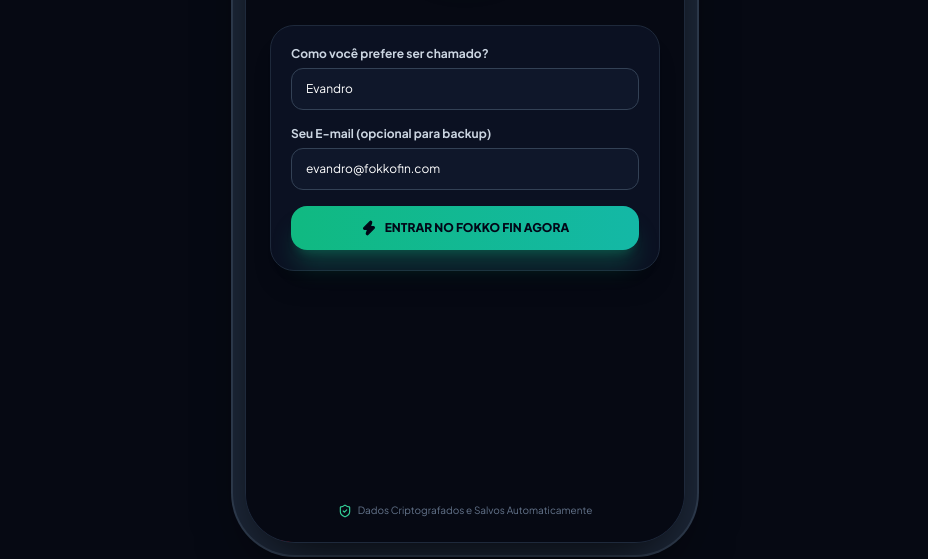
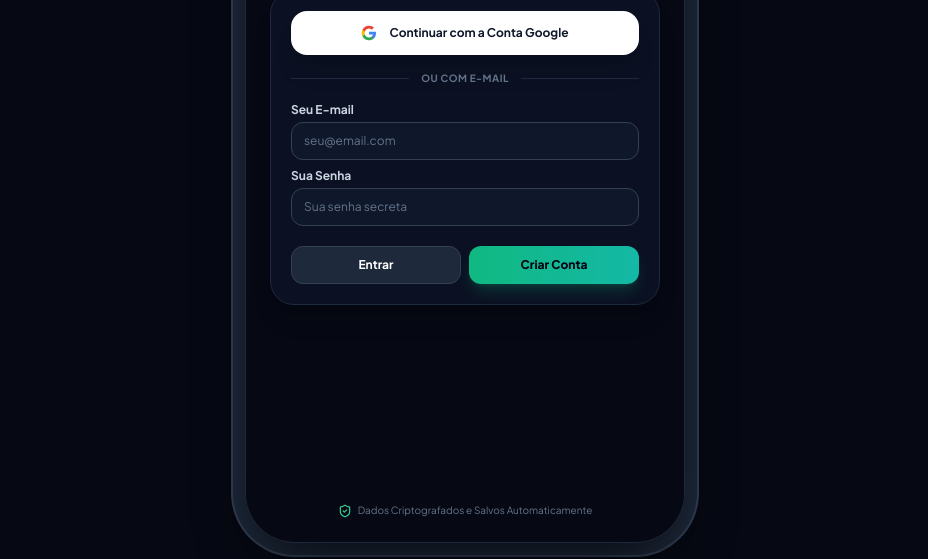
Before and after one commit to evandroomiix/fokkofin, a plain HTML site: page app.html in a window 1280 px wide. Shown: the part 457-1016 px from the top of the page, without its empty margins (175-1103 px from the left). Drawn offline with nearby package versions, Linux system fonts and the light colour scheme.

Commit message:
feat: real Google OAuth integration button and Supabase session management

```diff
--- a/app.html
+++ b/app.html
@@ -214,23 +214,42 @@
         <!-- Alerta de Status -->
         <div id="authAlert" class="hidden p-3 rounded-2xl text-xs font-semibold border"></div>
 
-        <!-- Entrada Imediata em 1 Clique -->
+        <!-- Entrada Oficial: Google e E-mail -->
         <div class="p-5 rounded-3xl bg-[#0b1122] border border-slate-800 shadow-xl space-y-4">
-          <div>
-            <label class="block text-xs font-bold text-slate-300 mb-1.5">Como você prefere ser chamado?</label>
-            <input type="text" id="sbUserName" placeholder="Seu nome ou apelido (Ex: Evandro)" value="Evandro" class="w-full py-3 px-3.5 rounded-xl bg-slate-900 border border-slate-700 text-white text-xs placeholder-slate-500 focus:outline-none focus:border-emerald-500">
-          </div>
-
-          <div>
-            <label class="block text-xs font-bold text-slate-300 mb-1.5">Seu E-mail (opcional para backup)</label>
-            <input type="email" id="sbEmail" placeholder="seu@email.com" value="evandro@fokkofin.com" class="w-full py-3 px-3.5 rounded-xl bg-slate-900 border border-slate-700 text-white text-xs placeholder-slate-500 focus:outline-none focus:border-emerald-500">
-          </div>
-
-          <!-- Botão Principal de Acesso Direto -->
-          <button onclick="handleInstantAccess()" class="w-full py-3.5 bg-gradient-to-r from-emerald-500 to-teal-500 hover:from-emerald-400 hover:to-teal-400 text-slate-950 font-black rounded-2xl text-xs flex items-center justify-center gap-2 shadow-xl shadow-emerald-500/25 transition active:scale-95">
-            <i data-lucide="zap" class="w-4 h-4 fill-current"></i>
-            <span>ENTRAR NO FOKKO FIN AGORA</span>
+
+          <!-- Botão Oficial Google -->
+          <button id="btnGoogleAuth" onclick="signInWithGoogle()" class="w-full py-3.5 px-4 bg-white hover:bg-slate-100 text-slate-900 font-bold rounded-2xl text-xs flex items-center justify-center gap-3 shadow-xl transition active:scale-95">
+            <svg class="w-4 h-4" viewBox="0 0 24 24"><path fill="#4285F4" d="M22.56 12.25c0-.78-.07-1.53-.2-2.25H12v4.26h5.92c-.26 1.37-1.04 2.53-2.21 3.31v2.77h3.57c2.08-1.92 3.28-4.74 3.28-8.09z"/><path fill="#34A853" d="M12 23c2.97 0 5.46-.98 7.28-2.66l-3.57-2.77c-.98.66-2.23 1.06-3.71 1.06-2.86 0-5.29-1.93-6.16-4.53H2.18v2.84C3.99 20.53 7.7 23 12 23z"/><path fill="#FBBC05" d="M5.84 14.09c-.22-.66-.35-1.36-.35-2.09s.13-1.43.35-2.09V7.06H2.18C1.43 8.55 1 10.22 1 12s.43 3.45 1.18 4.94l2.85-2.22.81-.63z"/><path fill="#EA4335" d="M12 5.38c1.62 0 3.06.56 4.21 1.64l3.15-3.15C17.45 2.09 14.97 1 12 1 7.7 1 3.99 3.47 2.18 7.06l3.66 2.84c.87-2.6 3.3-4.52 6.16-4.52z"/></svg>
+            <span>Continuar com a Conta Google</span>
           </button>
+
+          <div class="flex items-center gap-3 my-2">
+            <div class="flex-1 h-[1px] bg-slate-800"></div>
+            <span class="text-[10px] uppercase font-bold text-slate-500 tracking-wider">ou com e-mail</span>
+            <div class="flex-1 h-[1px] bg-slate-800"></div>
+          </div>
+
+          <!-- Campos E-mail e Senha -->
+          <div class="space-y-2">
+            <div>
+              <label class="block text-xs font-bold text-slate-300 mb-1">Seu E-mail</label>
+              <input type="email" id="sbEmail" placeholder="seu@email.com" class="w-full py-2.5 px-3 rounded-xl bg-slate-900 border border-slate-700 text-white text-xs placeholder-slate-500 focus:outline-none focus:border-emerald-500">
+            </div>
+            <div>
+              <label class="block text-xs font-bold text-slate-300 mb-1">Sua Senha</label>
+              <input type="password" id="sbPassword" placeholder="Sua senha secreta" class="w-full py-2.5 px-3 rounded-xl bg-slate-900 border border-slate-700 text-white text-xs placeholder-slate-500 focus:outline-none focus:border-emerald-500">
+            </div>
+          </div>
+
+          <!-- Botões de Ação Email -->
+          <div class="grid grid-cols-2 gap-2 pt-1">
+            <button onclick="handleEmailSignIn()" class="py-2.5 bg-slate-800 hover:bg-slate-700 border border-slate-700 text-white font-bold rounded-xl text-xs transition">
+              Entrar
+            </button>
+            <button onclick="handleEmailSignUp()" class="py-2.5 bg-gradient-to-r from-emerald-500 to-teal-500 hover:from-emerald-400 hover:to-teal-400 text-slate-950 font-black rounded-xl text-xs transition shadow-lg shadow-emerald-500/20">
+              Criar Conta
+            </button>
+          </div>
         </div>
 
       </div>
@@ -2321,30 +2340,74 @@
       if (window.lucide) lucide.createIcons();
     }
 
-    function handleInstantAccess() {
-      const nameInput = document.getElementById('sbUserName');
-      const emailInput = document.getElementById('sbEmail');
-      const userName = (nameInput && nameInput.value.trim()) || 'Evandro';
-      const userEmail = (emailInput && emailInput.value.trim()) || 'evandro@fokkofin.com';
-
-      currentUser = {
-        name: userName,
-        email: userEmail,
-        id: 'usr_' + Date.now()
-      };
-
-      localStorage.setItem('fokko_user_session', JSON.stringify(currentUser));
-
-      confetti({ particleCount: 70, spread: 60, origin: { y: 0.6 } });
+    async function signInWithGoogle() {
+      if (!sbClient) return alert('Cliente Supabase não inicializado.');
       hideAuthAlert();
-      hideAuthScreen();
-
-      const emailSpan = document.getElementById('userEmailSpan');
-      if (emailSpan) emailSpan.innerText = userName;
-
-      // Sincronização silenciosa em background no Supabase
-      if (sbClient) {
-        sbClient.auth.signUp({ email: userEmail, password: 'FokkoUser@2026' }).catch(() => {});
+      showAuthAlert('Conectando ao Google...', 'info');
+      try {
+        const { error } = await sbClient.auth.signInWithOAuth({
+          provider: 'google',
+          options: {
+            redirectTo: window.location.origin + '/app.html'
+          }
+        });
+        if (error) {
+          showAuthAlert('Erro Google: ' + error.message, 'error');
+        }
+      } catch (e) {
+        showAuthAlert('Falha ao conectar: ' + e.message, 'error');
+      }
+    }
+
+    async function handleEmailSignIn() {
+      if (!sbClient) return alert('Cliente Supabase indisponível.');
+      const email = document.getElementById('sbEmail').value.trim();
+      const password = document.getElementById('sbPassword').value;
+      if (!email || !password) {
+        return showAuthAlert('Por favor, informe seu e-mail e senha.');
+      }
+      showAuthAlert('Entrando...', 'info');
+      try {
+        const { data, error } = await sbClient.auth.signInWithPassword({ email, password });
+        if (error) {
+          showAuthAlert(error.message === 'Invalid login credentials' ? 'E-mail ou senha incorretos.' : error.message);
+        } else {
+          currentUser = data.user;
+          hideAuthAlert();
+          hideAuthScreen();
+          loadCloudData();
+        }
+      } catch (e) {
+        showAuthAlert('Erro de conexão: ' + e.message);
+      }
+    }
+
+    async function handleEmailSignUp() {
+      if (!sbClient) return alert('Cliente Supabase indisponível.');
+      const email = document.getElementById('sbEmail').value.trim();
+      const password = document.getElementById('sbPassword').value;
+      if (!email || !password) {
+        return showAuthAlert('Por favor, preencha e-mail e crie uma senha.');
+      }
+      if (password.length < 6) {
+        return showAuthAlert('A senha deve ter no mínimo 6 caracteres.');
+      }
+      showAuthAlert('Criando sua conta...', 'info');
+      try {
+        const { data, error } = await sbClient.auth.signUp({ email, password });
+        if (error) {
+          showAuthAlert(error.message);
+        } else {
+          currentUser = data.user;
+          showAuthAlert('🎉 Conta criada com sucesso no Supabase!', 'success');
+          setTimeout(() => {
+            hideAuthAlert();
+            hideAuthScreen();
+            loadCloudData();
+          }, 800);
+        }
+      } catch (e) {
+        showAuthAlert('Erro ao cadastrar: ' + e.message);
       }
     }
 
@@ -2368,7 +2431,30 @@
       } catch (e) {}
     }
 
-    function initAuth() {
+    async function initAuth() {
+      if (sbClient) {
+        try {
+          const { data: { session } } = await sbClient.auth.getSession();
+          if (session && session.user) {
+            currentUser = session.user;
+            hideAuthScreen();
+            const emailSpan = document.getElementById('userEmailSpan');
+            if (emailSpan && currentUser) emailSpan.innerText = currentUser.email.split('@')[0];
+            loadCloudData();
+            return;
+          }
+          sbClient.auth.onAuthStateChange((event, session) => {
+            if (session && session.user) {
+              currentUser = session.user;
+              hideAuthScreen();
+              const emailSpan = document.getElementById('userEmailSpan');
+              if (emailSpan && currentUser) emailSpan.innerText = currentUser.email.split('@')[0];
+              loadCloudData();
+            }
+          });
+        } catch (e) {}
+      }
+
       const savedSession = localStorage.getItem('fokko_user_session');
       if (savedSession) {
         try {
```
